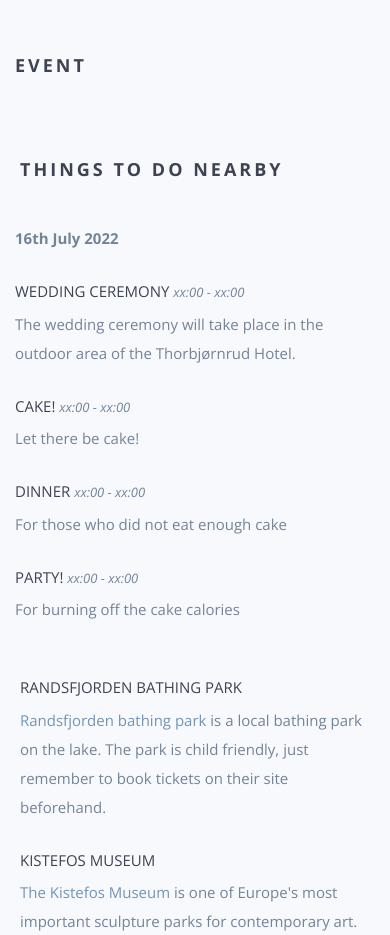
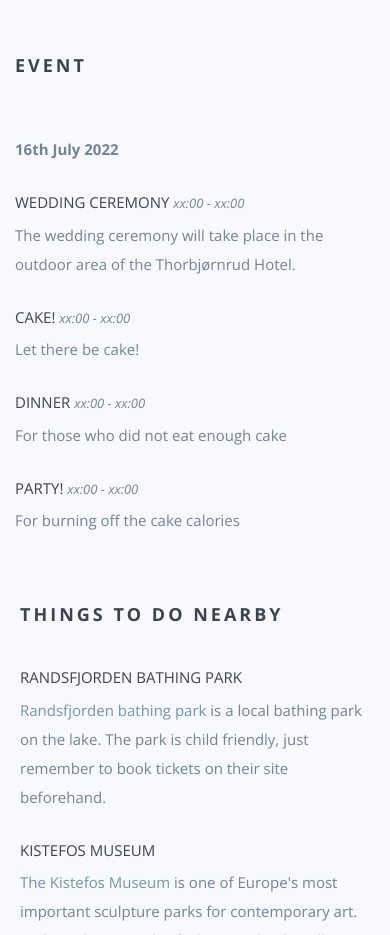
Before and after one commit to Tordja/tordja.github.io, a website: page index.html in a window 390 px wide. Shown: the part 1800-2735 px from the top of the page. Drawn offline with nearby package versions, Linux system fonts and the light colour scheme; some packages are replaced by stand-ins of ours; a script that the page names is missing; files whose address does not match are found by name.

Commit message:
fixed "things to do nearby" on mobile

```diff
--- a/index.html
+++ b/index.html
@@ -133,9 +133,6 @@
                 <h3 class="header">Event</h3>
             </div>
 
-            <div class="col-md-6 col-sm-12 col-xs-12 rightcol">
-                <h3 class="header">Things to do nearby</h3>
-            </div>
         </div>
         <div class="row">
             <div class="col-md-6 col-sm-12 col-xs-12 leftcol">
@@ -161,6 +158,8 @@
                 </div>
             </div>
             <div class="col-md-6 col-sm-12 col-xs-12 rightcol">
+
+                <h3 class="header">Things to do nearby</h3>
 
                 <div class="wp4">
                     <h5>Randsfjorden bathing park</h5>
```
